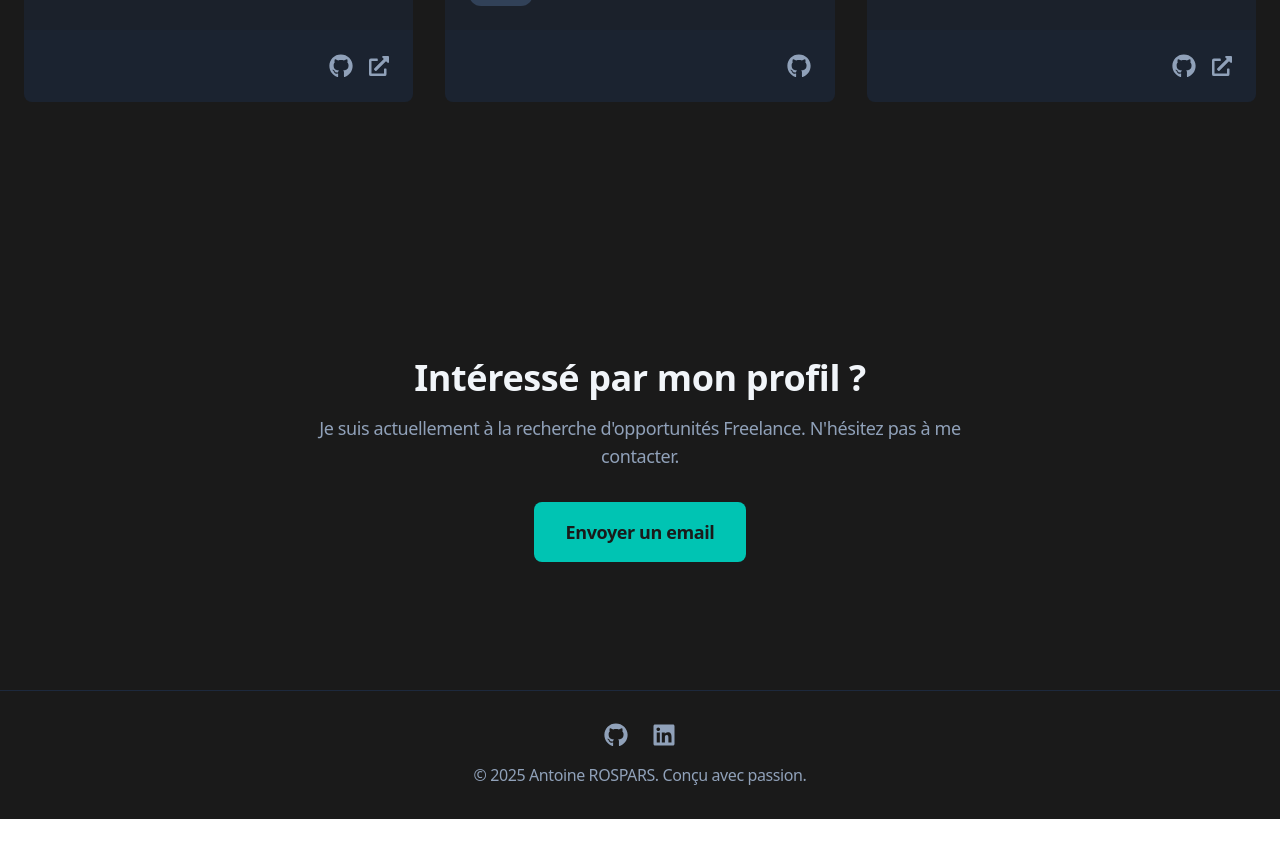
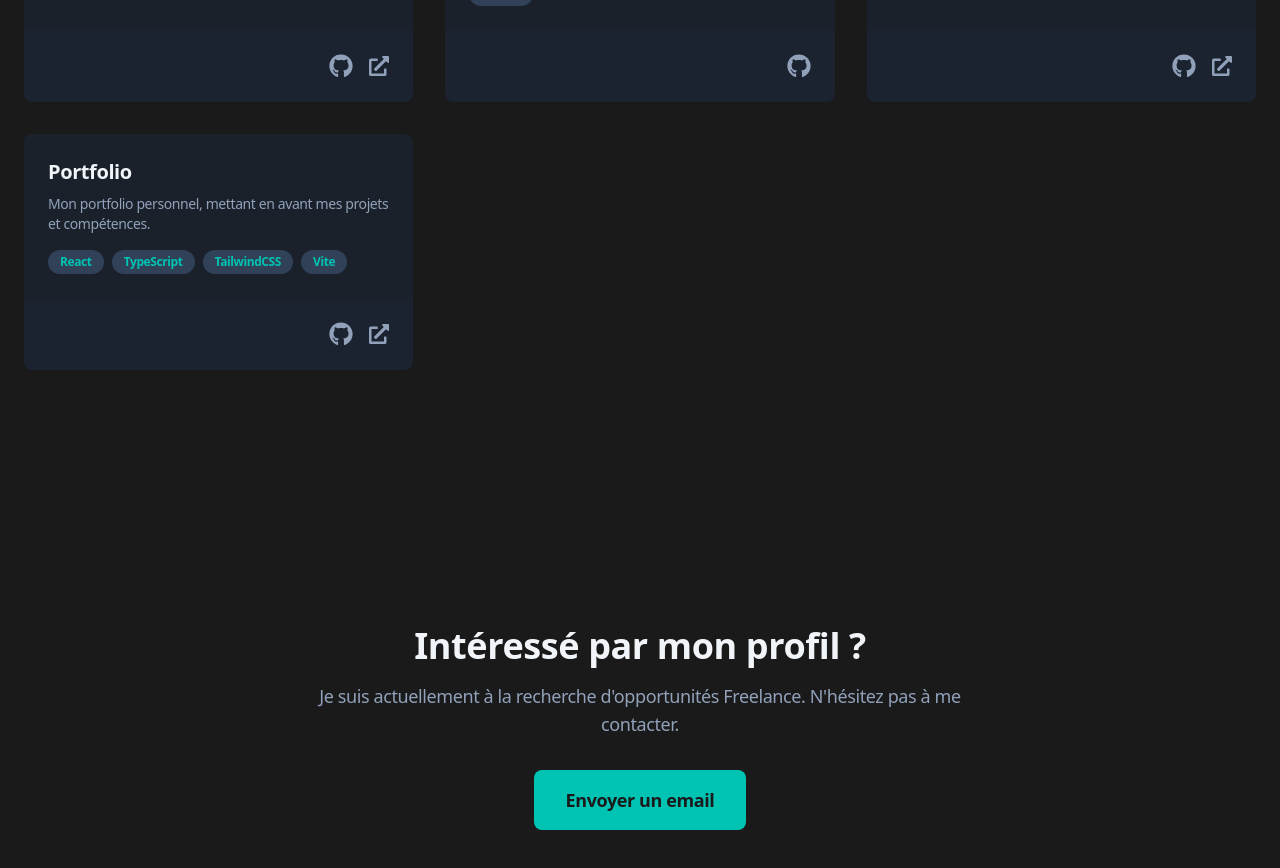
Before and after one commit to P4ST4S/portfolio-v4, a React (Vite) app: page / in a window 1280 px wide. Shown: the part 2500-3368 px from the top of the page. Before the commit the page ends 3319 px from the top, so only its background shows below. Built offline with nearby package versions, Linux system fonts and the light colour scheme; no server answers.

Commit message:
feat: add new portfolio project to projects data

```diff
--- a/src/data/projects.ts
+++ b/src/data/projects.ts
@@ -64,6 +64,13 @@ const projectsData: Project[] = [
         tags: ["Docusaurus", "React", "Documentation"],
         links: { github: "https://github.com/EIP-TEK89/docs", demo: "https://docs.triosigno.com/" }
     },
+    {
+        id: 10,
+        title: "Portfolio",
+        description: "Mon portfolio personnel, mettant en avant mes projets et compétences.",
+        tags: ["React", "TypeScript", "TailwindCSS", "Vite"],
+        links: { github: "https://github.com/P4ST4S/portfolio-v4", demo: "https://arospars-portfolio.netlify.app/" }
+    }
 ];
 
 export default projectsData;
```
